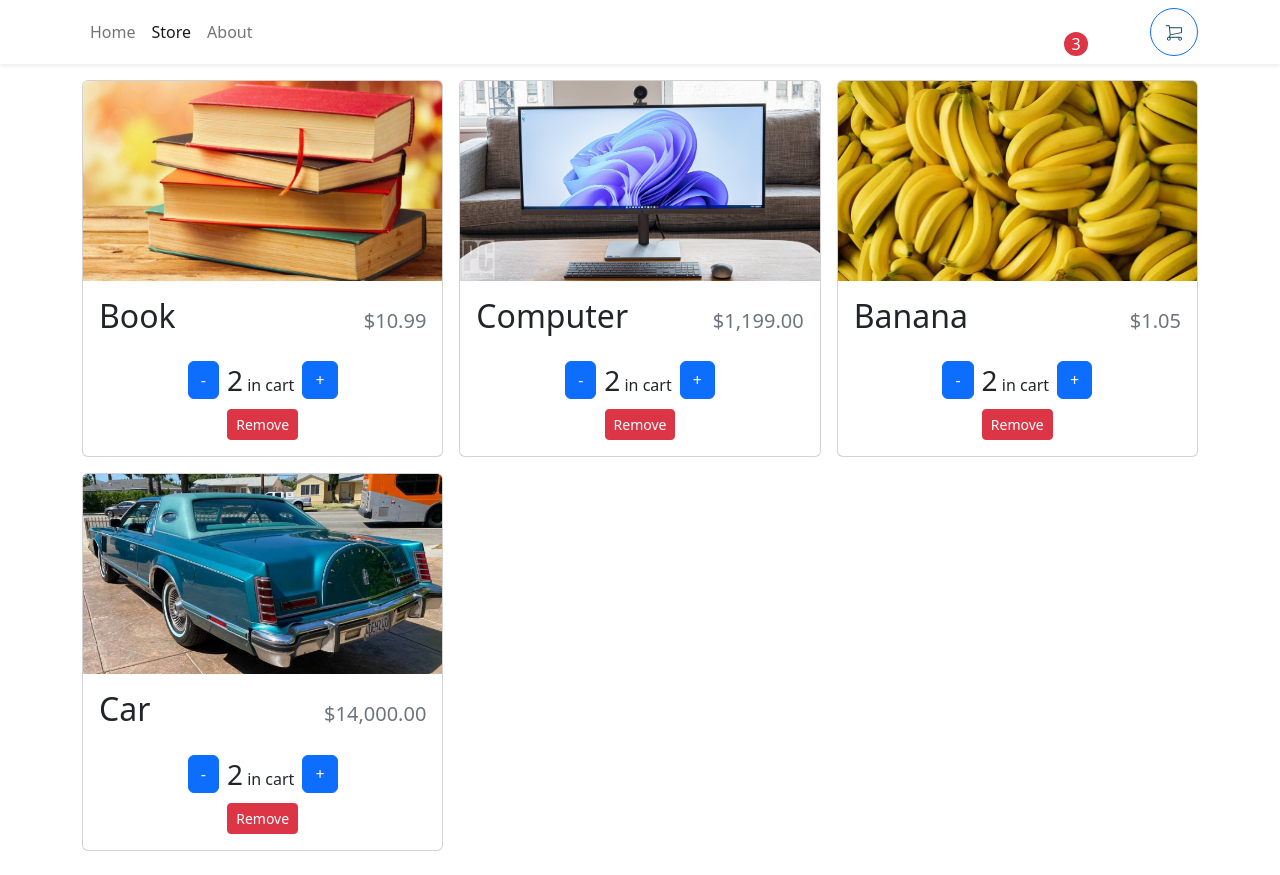
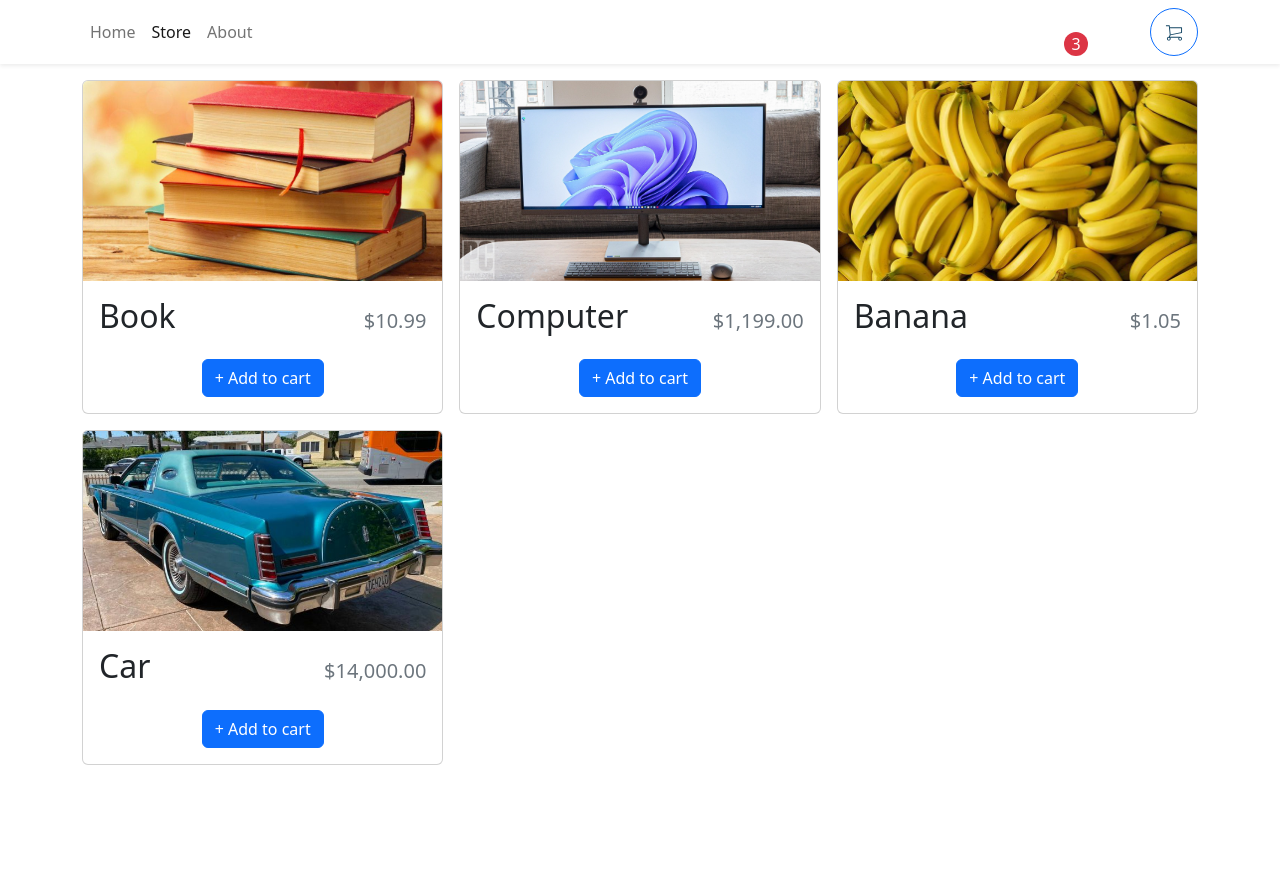
Before and after one commit to gershomlapaix/ts-hub, a React (Vite) app in the folder react-ts-proj/: page /store in a window 1280 px wide. After the commit the page ends 800 px from the top, so only its background shows below. Built offline with nearby package versions, Linux system fonts and the light colour scheme.

Commit message:
adding app context

```diff
--- a/react-ts-proj/src/App.tsx
+++ b/react-ts-proj/src/App.tsx
@@ -4,10 +4,11 @@ import Home from "./pages/Home";
 import Store from "./pages/Store";
 import About from "./pages/About";
 import { Navbar } from "./components/Navbar";
+import { ShoppingCartProvider } from "./context/ShoppingCartContext";
 
 function App() {
   return (
-    <>
+    <ShoppingCartProvider>
       <Navbar />
       <Container className="mb-4">
         <Routes>
@@ -16,7 +17,7 @@ function App() {
           <Route path="/store" element={<About />} />
         </Routes>
       </Container>
-    </>
+    </ShoppingCartProvider>
   );
 }
 
--- a/react-ts-proj/src/components/StoreItem.tsx
+++ b/react-ts-proj/src/components/StoreItem.tsx
@@ -9,7 +9,7 @@ type StoreItemProps = {
   imgUrl: string;
 };
 export default function StoreItem({ id, name, price, imgUrl }: StoreItemProps) {
-  const quantity: number = 2;
+  const quantity: number = 0;
   return (
     <Card className="h-100">
       <Card.Img
--- /dev/null
+++ b/react-ts-proj/src/context/ShoppingCartContext.tsx
@@ -0,0 +1,19 @@
+import { useContext, createContext, ReactNode } from "react";
+
+type ShoppingCartProviderProps = {
+  children: ReactNode;
+};
+
+const ShoppingCartContext = createContext({});
+
+export function useShoppingCart() {
+  return useContext(ShoppingCartContext);
+}
+
+export function ShoppingCartProvider({ children }: ShoppingCartProviderProps) {
+  return (
+    <ShoppingCartContext.Provider value={{}}>
+      {children}
+    </ShoppingCartContext.Provider>
+  );
+}
```
